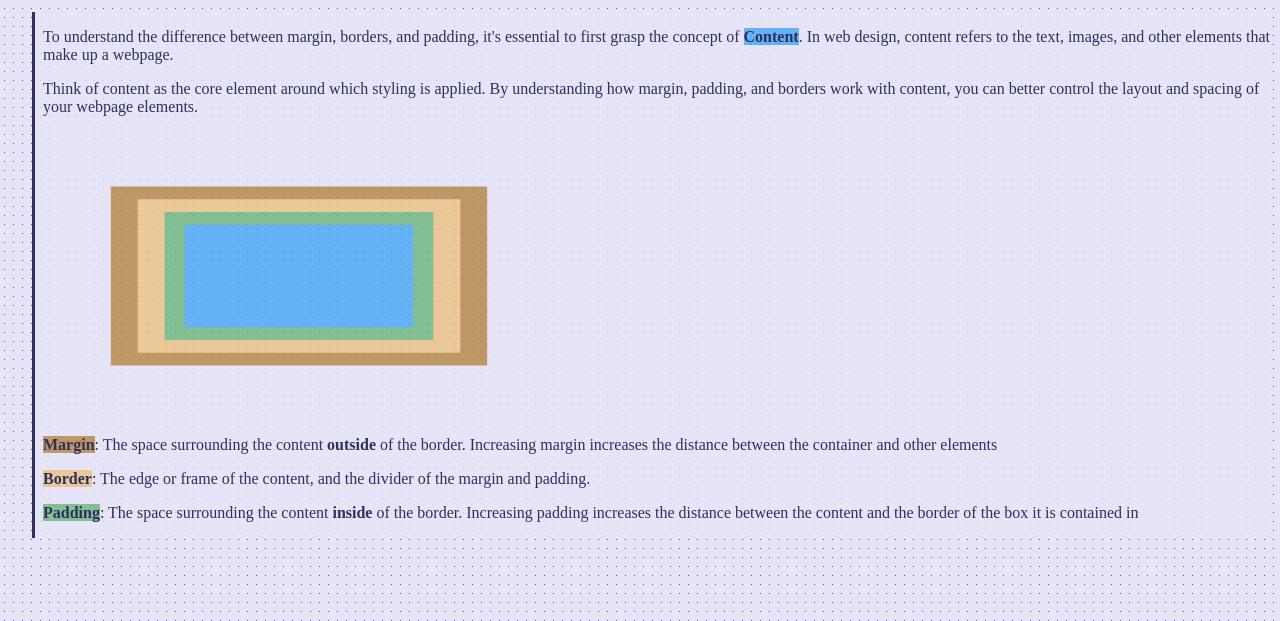
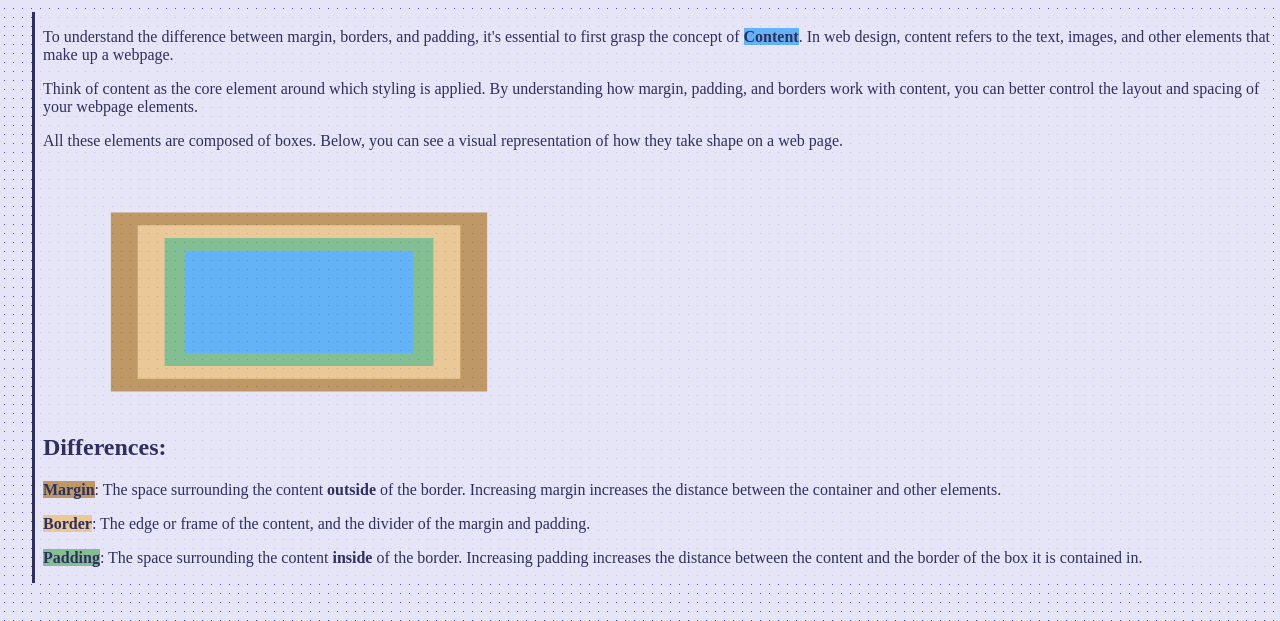
Before and after one commit to LB-developer/POR7ALa.github.io, a plain HTML site: page blog/html-css.html in a window 1280 px wide. Shown: the part 131-752 px from the top of the page. Drawn offline with Linux system fonts and the light colour scheme.

Commit message:
add clarifying sentence and header to blog #2
ALSO:
- change distance between box model and paragraphs

```diff
--- a/blog/html-css.html
+++ b/blog/html-css.html
@@ -21,6 +21,9 @@
           <!-- <b class="important-text">Content</b> -->
           <p class="blog-paragraph-two">Think of content as the core element around which styling is applied. By understanding how margin, padding, and borders work with content, you can better control the layout and spacing of your webpage elements.
           </p>
+          <p>All these elements are composed of boxes. Below, you can see a visual representation of how they take shape on a web page.
+
+          </p>
           <div class="margin-display">
             <div class="border-display">
               <div class="padding-display">
@@ -28,9 +31,10 @@
               </div>
             </div>
           </div>
-          <p><b class="margin-header">Margin</b>: The space surrounding the content <b>outside</b> of the border. Increasing margin increases the distance between the container and other elements</p>
+          <h2>Differences:</h2>
+          <p><b class="margin-header">Margin</b>: The space surrounding the content <b>outside</b> of the border. Increasing margin increases the distance between the container and other elements.</p>
           <p><b class="border-header">Border</b>: The edge or frame of the content, and the divider of the margin and padding.</p>
-          <p><b class="padding-header">Padding</b>: The space surrounding the content <b>inside</b> of the border. Increasing padding increases the distance between the content and the border of the box it is contained in</p>
+          <p><b class="padding-header">Padding</b>: The space surrounding the content <b>inside</b> of the border. Increasing padding increases the distance between the content and the border of the box it is contained in.</p>
 
         </p>
       </div>
--- a/styles/main.css
+++ b/styles/main.css
@@ -176,9 +176,9 @@ body {
 .margin-display {
   position: relative;
   background: #b68741;
-  margin-top: -5em;
+  margin-top: -5.5em;
   margin-left: 2em;
-  margin-bottom: -5em;
+  margin-bottom: -7em;
   height: 28em;
   width: 28em;
   aspect-ratio: 1;
```
